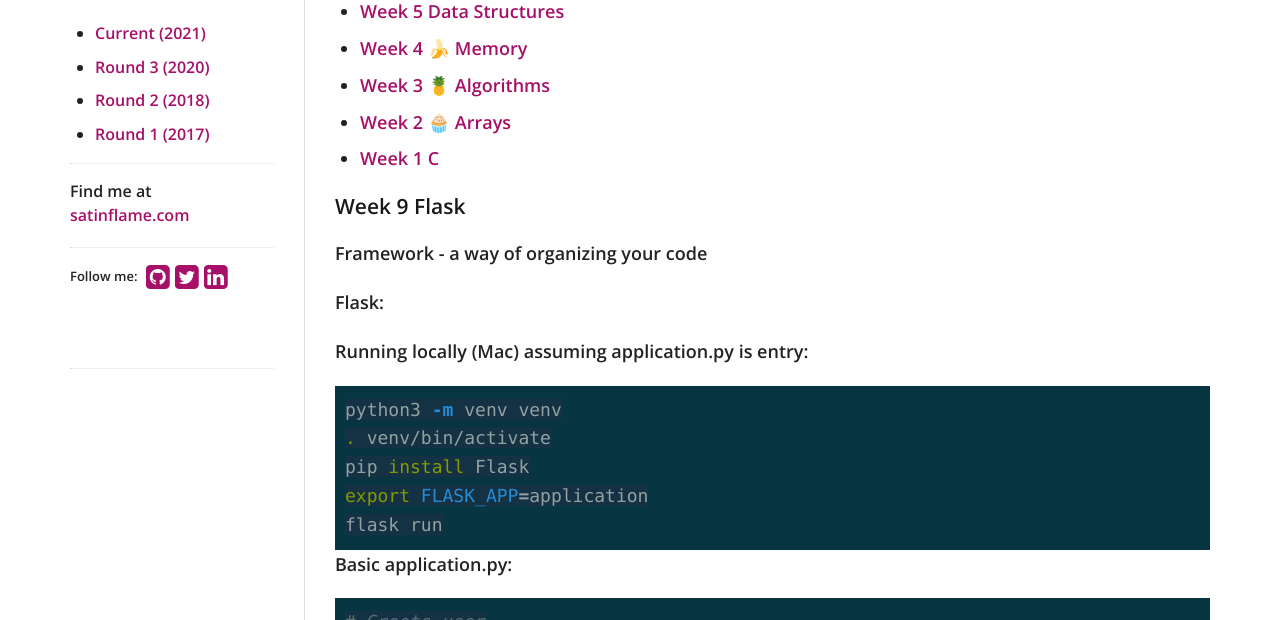
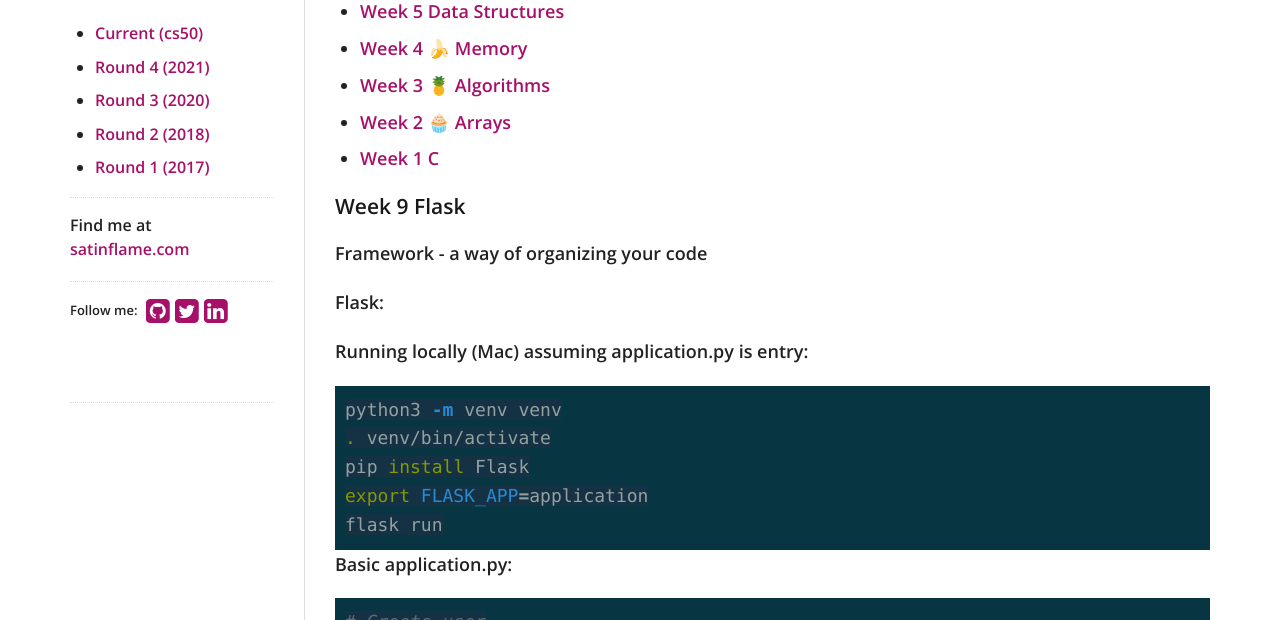
Before and after one commit to virtual/100daysofcode, a Jekyll site: the page built from index.md, in a window 1280 px wide and 900 px high, cut to the strip 280-900 px from the top of the window. Built offline with Jekyll 4.4.1, drawn with Linux system fonts in a browser that asks for light colours; nearby versions of some CDN libraries; our own code applies the rules of GitHub Pages for plain Markdown files.

Commit message:
Update sidebar.html

```diff
--- a/_includes/sidebar.html
+++ b/_includes/sidebar.html
@@ -9,7 +9,8 @@
   </a>
   <div class="custom-panel">
     <ul class="list-unstyled">
-      <li><a href="/100daysofcode/">Current (2021)</a></li>
+      <li><a href="/100daysofcode/">Current (cs50)</a></li>
+      <li><a href="/100daysofcode/r4">Round 4 (2021)</a></li>
       <li><a href="/100daysofcode/r3">Round 3 (2020)</a></li>
       <li><a href="/100daysofcode/r2">Round 2 (2018)</a></li>
       <li><a href="/100daysofcode/r1">Round 1 (2017)</a></li>
```
